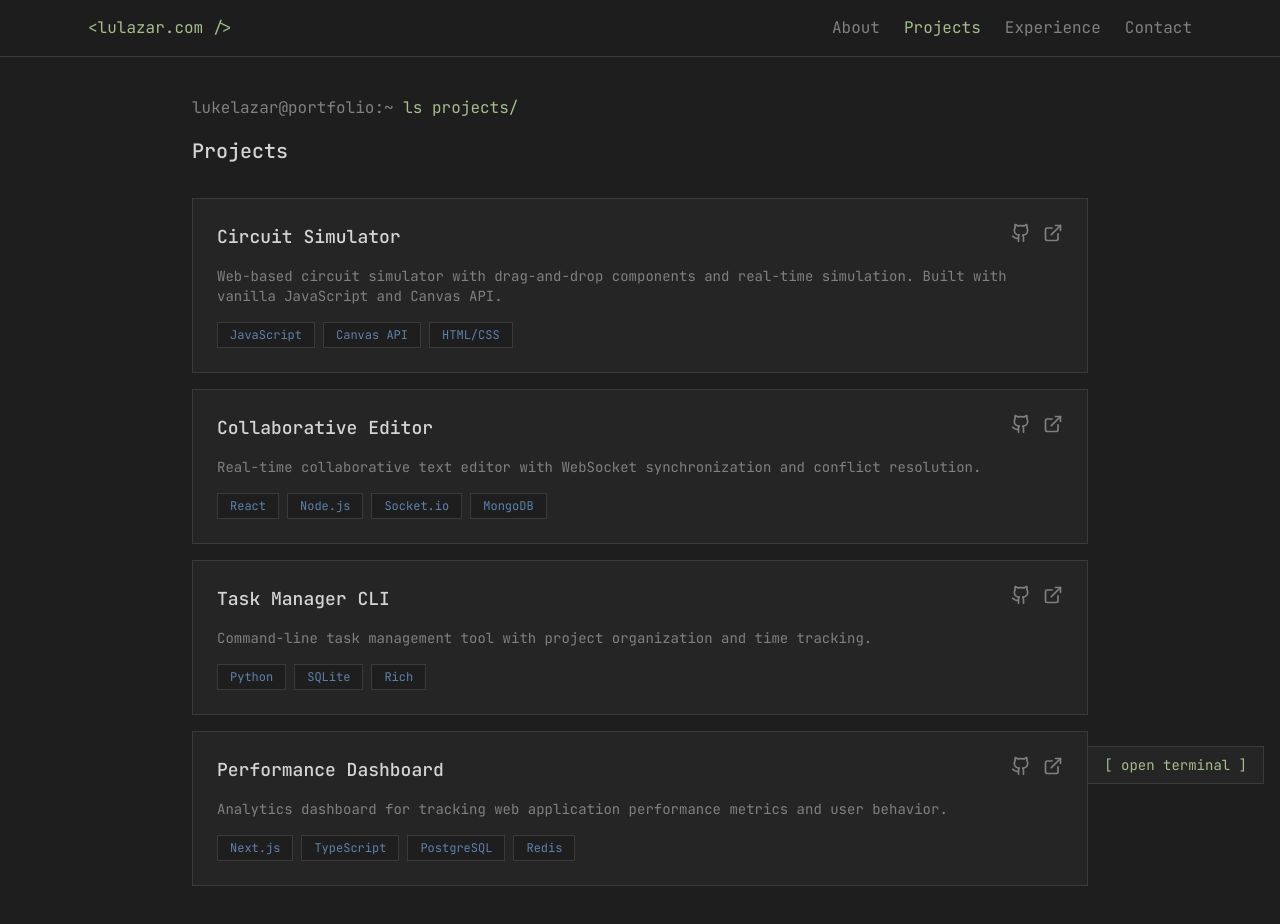
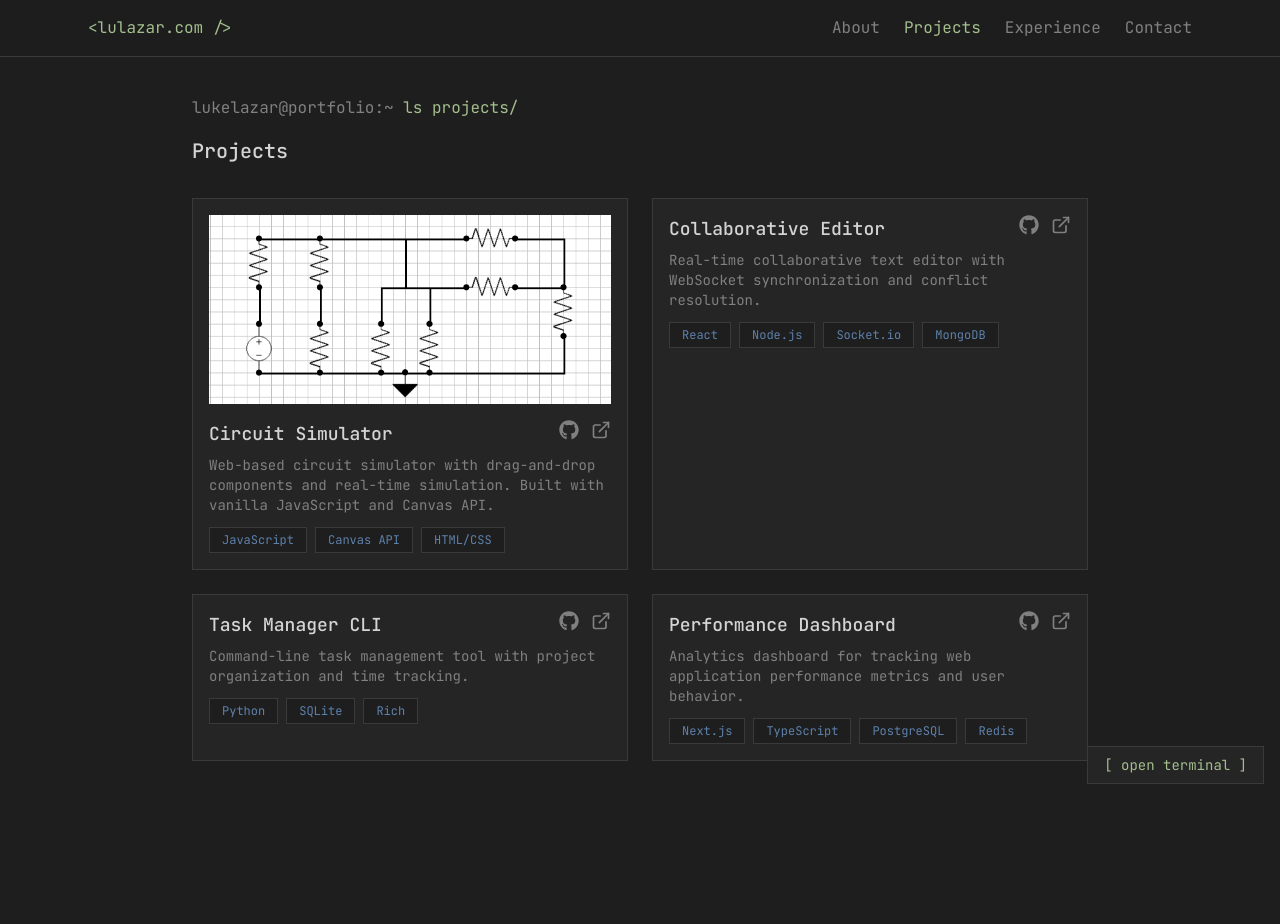
Before and after one commit to lazarr1/lulazar-com, a React (Vite) app: page /projects in a window 1280 px wide. Shown: the top 924 px of the page. Built offline with nearby package versions, Linux system fonts and the light colour scheme.

Commit message:
projects are now squares with images

```diff
--- a/src/pages/Projects.tsx
+++ b/src/pages/Projects.tsx
@@ -1,35 +1,41 @@
-import { ExternalLink, Github } from "lucide-react";
-import { PageTransition } from '../components/PageTransition';
+import { ExternalLink } from "lucide-react";
+import { FaGithub } from "react-icons/fa";
+import { PageTransition } from "../components/PageTransition";
 
 const projects = [
   {
-    title: 'Circuit Simulator',
-    description: 'Web-based circuit simulator with drag-and-drop components and real-time simulation. Built with vanilla JavaScript and Canvas API.',
-    tech: ['JavaScript', 'Canvas API', 'HTML/CSS'],
-    githubUrl: '#',
-    liveUrl: '#',
+    title: "Circuit Simulator",
+    description:
+      "Web-based circuit simulator with drag-and-drop components and real-time simulation. Built with vanilla JavaScript and Canvas API.",
+    tech: ["JavaScript", "Canvas API", "HTML/CSS"],
+    src: "projects/circuit.png",
+    githubUrl: "#",
+    liveUrl: "#",
   },
   {
-    title: 'Collaborative Editor',
-    description: 'Real-time collaborative text editor with WebSocket synchronization and conflict resolution.',
-    tech: ['React', 'Node.js', 'Socket.io', 'MongoDB'],
-    githubUrl: '#',
-    liveUrl: '#'
+    title: "Collaborative Editor",
+    description:
+      "Real-time collaborative text editor with WebSocket synchronization and conflict resolution.",
+    tech: ["React", "Node.js", "Socket.io", "MongoDB"],
+    githubUrl: "#",
+    liveUrl: "#",
   },
   {
-    title: 'Task Manager CLI',
-    description: 'Command-line task management tool with project organization and time tracking.',
-    tech: ['Python', 'SQLite', 'Rich'],
-    githubUrl: '#',
-    liveUrl: '#'
+    title: "Task Manager CLI",
+    description:
+      "Command-line task management tool with project organization and time tracking.",
+    tech: ["Python", "SQLite", "Rich"],
+    githubUrl: "#",
+    liveUrl: "#",
   },
   {
-    title: 'Performance Dashboard',
-    description: 'Analytics dashboard for tracking web application performance metrics and user behavior.',
-    tech: ['Next.js', 'TypeScript', 'PostgreSQL', 'Redis'],
-    githubUrl: '#',
-    liveUrl: '#'
-  }
+    title: "Performance Dashboard",
+    description:
+      "Analytics dashboard for tracking web application performance metrics and user behavior.",
+    tech: ["Next.js", "TypeScript", "PostgreSQL", "Redis"],
+    githubUrl: "#",
+    liveUrl: "#",
+  },
 ];
 
 export function Projects() {
@@ -39,19 +45,28 @@ export function Projects() {
         <div className="max-w-4xl mx-auto w-full">
           <div className="mb-8 opacity-0 animate-slideInLeft">
             <div className="text-[#a3be8c] mb-4">
-              <span className="text-[#808080]">lukelazar@portfolio:~</span> ls projects/
+              <span className="text-[#808080]">lukelazar@portfolio:~</span> ls
+              projects/
             </div>
             <h2>Projects</h2>
           </div>
 
-          <div className="space-y-4 pb-12">
+          <div className="grid grid-cols-1 sm:grid-cols-2 gap-6 pb-12">
             {projects.map((project, index) => (
               <div
                 key={index}
-                className="border border-[#3a3a3a] p-6 hover:border-[#a3be8c] transition-all bg-[#252526] opacity-0 animate-fadeInUp"
+                className="border border-[#3a3a3a] rounded-lg p-4 hover:border-[#a3be8c] transition-all bg-[#252526] opacity-0 animate-fadeInUp"
                 style={{ animationDelay: `${index * 0.1}s` }}
               >
-                <div className="flex items-start justify-between mb-4">
+                {project.src && (
+                  <img
+                    src={project.src}
+                    alt={project.title}
+                    className="w-full h-40 object-cover rounded-md mb-4"
+                  />
+                )}
+
+                <div className="flex items-start justify-between mb-2">
                   <h3 className="text-[#d4d4d4]">{project.title}</h3>
                   <div className="flex gap-3 ml-4">
                     <a
@@ -59,7 +74,7 @@ export function Projects() {
                       className="text-[#808080] hover:text-[#a3be8c] transition-colors"
                       aria-label="GitHub"
                     >
-                      <Github size={20} />
+                      <FaGithub size={20} />
                     </a>
                     <a
                       href={project.liveUrl}
@@ -71,13 +86,15 @@ export function Projects() {
                   </div>
                 </div>
 
-                <p className="text-[#808080] mb-4 text-sm">{project.description}</p>
+                <p className="text-[#808080] mb-3 text-sm">
+                  {project.description}
+                </p>
 
                 <div className="flex flex-wrap gap-2">
                   {project.tech.map((tech) => (
                     <span
                       key={tech}
-                      className="px-3 py-1 bg-[#1e1e1e] border border-[#3a3a3a] text-[#5e81ac] text-xs"
+                      className="px-3 py-1 bg-[#1e1e1e] border border-[#3a3a3a] text-[#5e81ac] text-xs rounded"
                     >
                       {tech}
                     </span>
```
Also changed, not shown: public/projects/circuit.png (added), public/projects/circuit2.png (added).
